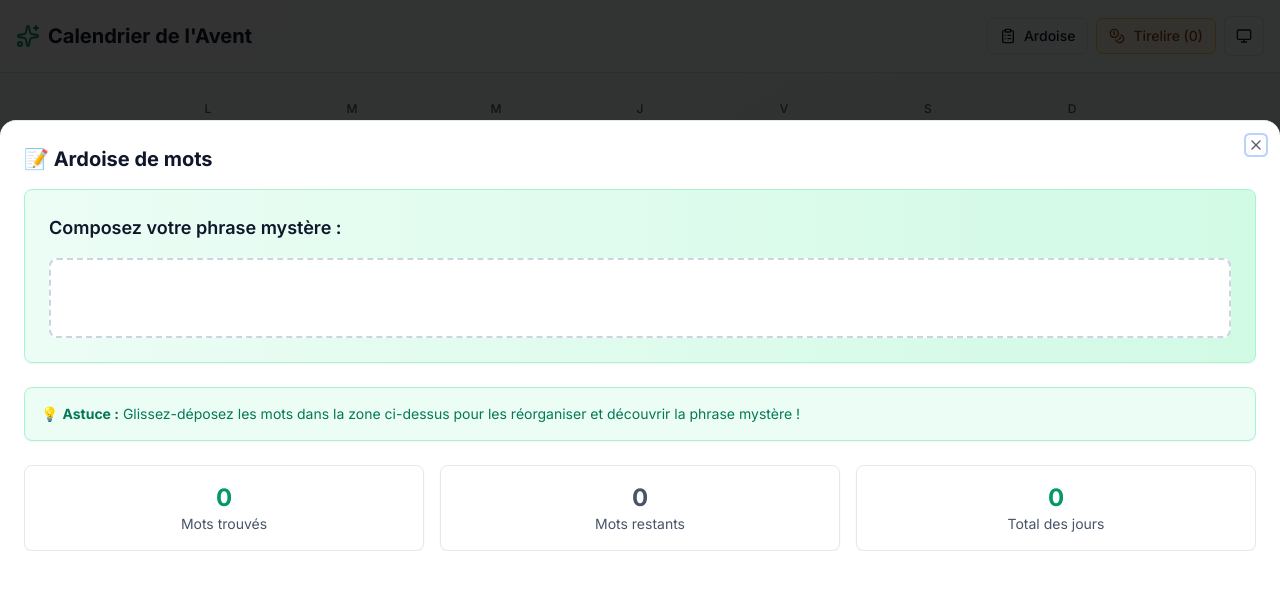
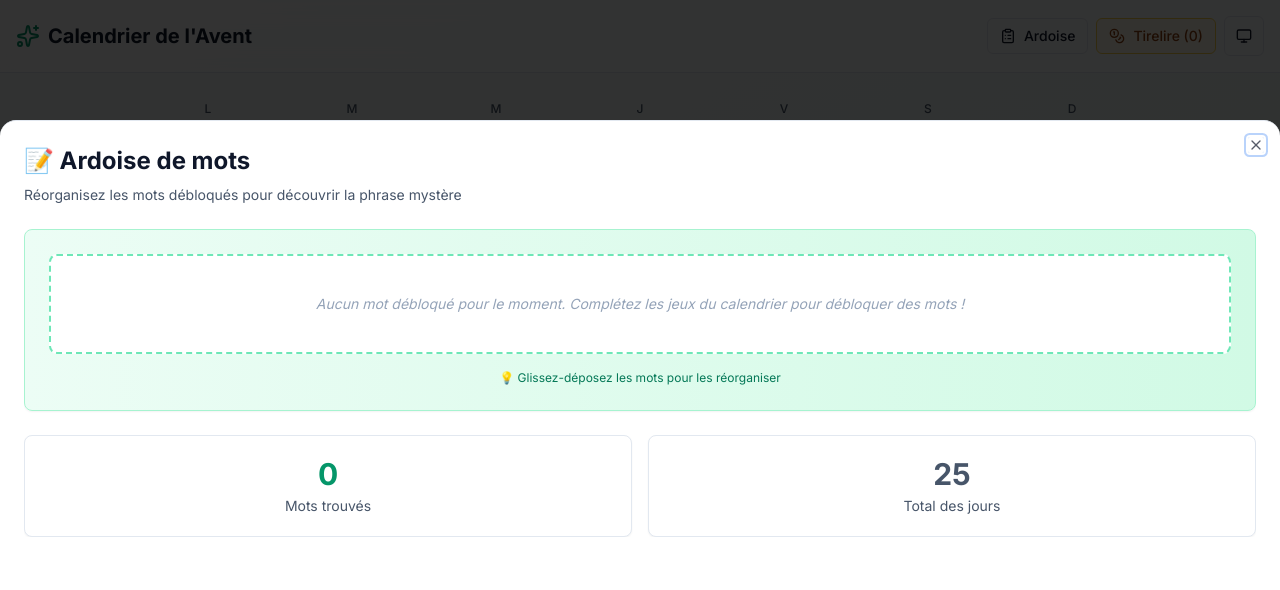
Before and after one commit to clementmoine/advent-calendar-2025, a Next.js app: page / in a window 1280 px wide. Both pictures are taken after a click on the button "Ardoise". Shown: the top 590 px of the page. Built offline with nearby package versions, Linux system fonts and the light colour scheme.

Commit message:
Feat : Add coins each days completed

```diff
--- a/package.json
+++ b/package.json
@@ -1,5 +1,5 @@
 {
-  "name": "avant2025",
+  "name": "avent2025",
   "version": "0.1.0",
   "private": true,
   "scripts": {
--- a/src/components/ardoise-drawer.tsx
+++ b/src/components/ardoise-drawer.tsx
@@ -6,6 +6,7 @@ import {
   SheetContent,
   SheetHeader,
   SheetTitle,
+  SheetDescription,
 } from '@/components/ui/sheet';
 import WordSlate from '@/components/word-slate';
 
@@ -27,13 +28,16 @@ export default function ArdoiseDrawer({ isOpen, onClose }: ArdoiseDrawerProps) {
   return (
     <Sheet open={isOpen} onOpenChange={open => !open && onClose()}>
       <SheetContent side='bottom' className='h-[85vh] rounded-t-2xl'>
-        <SheetHeader>
-          <SheetTitle className='text-xl font-bold text-slate-900 dark:text-slate-100'>
+        <SheetHeader className='mb-6'>
+          <SheetTitle className='text-2xl font-bold text-slate-900 dark:text-slate-100'>
             📝 Ardoise de mots
           </SheetTitle>
+          <SheetDescription className='text-slate-600 dark:text-slate-400'>
+            Réorganisez les mots débloqués pour découvrir la phrase mystère
+          </SheetDescription>
         </SheetHeader>
 
-        <div className='flex-1 overflow-y-auto custom-scrollbar mt-4'>
+        <div className='flex-1 overflow-y-auto custom-scrollbar'>
           <WordSlate key={refreshKey} />
         </div>
       </SheetContent>
--- a/src/components/common-layout.tsx
+++ b/src/components/common-layout.tsx
@@ -127,6 +127,7 @@ export default function CommonLayout({
                     variant='outline'
                     size='sm'
                     onClick={() => setIsPiggyBankOpen(true)}
+                    data-piggy-bank-button
                     className='flex items-center gap-2 border-amber-300 bg-amber-50 hover:bg-amber-100 text-amber-800 dark:text-amber-300 dark:bg-amber-900/20 dark:border-amber-800'
                   >
                     <Coins className='size-4' />
@@ -149,6 +150,7 @@ export default function CommonLayout({
                     variant='outline'
                     size='icon'
                     onClick={() => setIsPiggyBankOpen(true)}
+                    data-piggy-bank-button
                     title={`Tirelire (${coins} pièces)`}
                     className='border-amber-300 bg-amber-50 hover:bg-amber-100 text-amber-800 dark:text-amber-300 dark:bg-amber-900/20 dark:border-amber-800'
                   >
--- a/src/components/game-viewer.tsx
+++ b/src/components/game-viewer.tsx
@@ -62,6 +62,7 @@ const GameViewer = memo(function GameViewer({
   const [unlockedWord, setUnlockedWord] = useState<string | undefined>(
     undefined
   );
+  const [isFirstCompletion, setIsFirstCompletion] = useState(false);
   const [modalReady, setModalReady] = useState(false);
 
   // Detect if any modal is open
@@ -102,8 +103,8 @@ const GameViewer = memo(function GameViewer({
     };
   }, [gameId]);
 
-  const { completeDay } = useGameProgress();
-  usePiggyBank();
+  const { completeDay, checkDayCompleted } = useGameProgress();
+  const { addCoins } = usePiggyBank();
   type TusmoQueryDetail = {
     type: 'absent' | 'present' | 'correct';
     available: boolean;
@@ -204,10 +205,28 @@ const GameViewer = memo(function GameViewer({
     // Le mot est déjà disponible depuis le SSR, on l'affiche immédiatement
     if (gameData?.day && gameData?.dailyWord) {
       console.log('🔓 Unlocking word immediately:', gameData.dailyWord);
+
+      // // DEBUG: Always treat as first completion for testing
+      // // Check if this is the first time completing this day
+      const wasAlreadyCompleted = checkDayCompleted(gameData.day);
+      // setIsFirstCompletion(true); // DEBUG: Always true
+      setIsFirstCompletion(!wasAlreadyCompleted);
+
+      // Complete the day
       completeDay(gameData.day, gameData.dailyWord, 1);
       setUnlockedWord(gameData.dailyWord);
+
+      // DEBUG: Always award 20 coins
+      addCoins(20);
     }
-  }, [gameId, gameData?.day, gameData?.dailyWord, completeDay]);
+  }, [
+    gameId,
+    gameData?.day,
+    gameData?.dailyWord,
+    completeDay,
+    checkDayCompleted,
+    addCoins,
+  ]);
 
   // Lose callback
   const handleLose = useCallback(() => {
@@ -225,6 +244,7 @@ const GameViewer = memo(function GameViewer({
     setGameOver(false);
     setWon(false);
     setUnlockedWord(undefined);
+    setIsFirstCompletion(false);
     setModalReady(false);
     onReset?.();
   }, [onReset]);
@@ -611,6 +631,7 @@ const GameViewer = memo(function GameViewer({
           onRestart={handleReset}
           onExit={handleExit}
           unlockedWord={unlockedWord}
+          isFirstCompletion={isFirstCompletion}
         />
       )}
     </div>
--- a/src/components/piggy-bank.tsx
+++ b/src/components/piggy-bank.tsx
@@ -81,7 +81,7 @@ const MINI_GAMES: MiniGame[] = [
     id: 'tetris',
     name: 'Tetris',
     description: 'Empilez les blocs',
-    reward: 1,
+    reward: 5,
     difficulty: 'hard',
     icon: '🧩',
     completed: false,
--- a/src/components/word-slate.tsx
+++ b/src/components/word-slate.tsx
@@ -176,15 +176,14 @@ const WordSlate = memo(function WordSlate() {
     [reorderPhrase, words]
   );
 
+  const completedCount = words.filter(w => w.isCompleted).length;
+  const totalDays = 25;
+
   return (
-    <div>
+    <div className='space-y-6'>
       {/* Phrase display */}
-      <Card className='mb-6 bg-gradient-to-r from-emerald-50 to-emerald-100 dark:from-emerald-900/20 dark:to-emerald-800/20 border-emerald-200 dark:border-emerald-700'>
+      <Card className='bg-gradient-to-r from-emerald-50 to-emerald-100 dark:from-emerald-900/20 dark:to-emerald-800/20 border-emerald-200 dark:border-emerald-700'>
         <CardContent className='p-6'>
-          <h2 className='text-lg font-semibold text-slate-900 dark:text-slate-100 mb-4'>
-            Composez votre phrase mystère :
-          </h2>
-
           <DndContext
             sensors={sensors}
             collisionDetection={closestCenter}
@@ -195,37 +194,37 @@ const WordSlate = memo(function WordSlate() {
               items={words.map(w => `day-${w.day}`)}
               strategy={horizontalListSortingStrategy}
             >
-              <div className='min-h-[80px] bg-white dark:bg-slate-800 p-4 rounded-lg border-2 border-dashed border-slate-300 dark:border-slate-600 flex flex-wrap items-center justify-center'>
-                {words.map(item => (
+              <div className='min-h-[100px] bg-white dark:bg-slate-800 p-6 rounded-lg border-2 border-dashed border-emerald-300 dark:border-emerald-700 flex flex-wrap items-center justify-center gap-2'>
+                {words.length > 0 ? (
+                  words.map(item => (
                     <WordItem
                       key={`day-${item.day}`}
                       word={item.word}
                       day={item.day}
                       isCompleted={item.isCompleted}
                     />
-                ))}
+                  ))
+                ) : (
+                  <p className='text-sm text-slate-400 dark:text-slate-500 italic'>
+                    Aucun mot débloqué pour le moment. Complétez les jeux du calendrier pour débloquer des mots !
+                  </p>
+                )}
               </div>
             </SortableContext>
           </DndContext>
-        </CardContent>
-      </Card>
 
-      {/* Instructions */}
-      <Card className='mb-6 bg-emerald-50 dark:bg-emerald-900/20 border-emerald-200 dark:border-emerald-700'>
-        <CardContent className='p-4'>
-          <p className='text-sm text-emerald-700 dark:text-emerald-300'>
-            💡 <strong>Astuce :</strong> Glissez-déposez les mots dans la zone
-            ci-dessus pour les réorganiser et découvrir la phrase mystère !
+          <p className='text-xs text-emerald-700 dark:text-emerald-300 mt-4 text-center'>
+            💡 Glissez-déposez les mots pour les réorganiser
           </p>
         </CardContent>
       </Card>
 
       {/* Stats */}
-      <div className='grid grid-cols-1 md:grid-cols-3 gap-4'>
+      <div className='grid grid-cols-2 gap-4'>
         <Card className='bg-white dark:bg-slate-800 border-slate-200 dark:border-slate-700'>
-          <CardContent className='p-4 text-center'>
-            <div className='text-2xl font-bold text-emerald-600 dark:text-emerald-400'>
-              {words.filter(w => w.isCompleted).length}
+          <CardContent className='p-5 text-center'>
+            <div className='text-3xl font-bold text-emerald-600 dark:text-emerald-400 mb-1'>
+              {completedCount}
             </div>
             <div className='text-sm text-slate-600 dark:text-slate-400'>
               Mots trouvés
@@ -234,20 +233,9 @@ const WordSlate = memo(function WordSlate() {
         </Card>
 
         <Card className='bg-white dark:bg-slate-800 border-slate-200 dark:border-slate-700'>
-          <CardContent className='p-4 text-center'>
-            <div className='text-2xl font-bold text-slate-600 dark:text-slate-400'>
-              {words.length - words.filter(w => w.isCompleted).length}
-            </div>
-            <div className='text-sm text-slate-600 dark:text-slate-400'>
-              Mots restants
-            </div>
-          </CardContent>
-        </Card>
-
-        <Card className='bg-white dark:bg-slate-800 border-slate-200 dark:border-slate-700'>
-          <CardContent className='p-4 text-center'>
-            <div className='text-2xl font-bold text-emerald-600 dark:text-emerald-400'>
-              {words.length}
+          <CardContent className='p-5 text-center'>
+            <div className='text-3xl font-bold text-slate-600 dark:text-slate-400 mb-1'>
+              {totalDays}
             </div>
             <div className='text-sm text-slate-600 dark:text-slate-400'>
               Total des jours
```
Also changed, not shown: src/components/game-end-modal.tsx (+126 -2 lines), 2 other files (tests, documents, lock files or other folders). Lines whose indentation alone changed are shown as unchanged.
